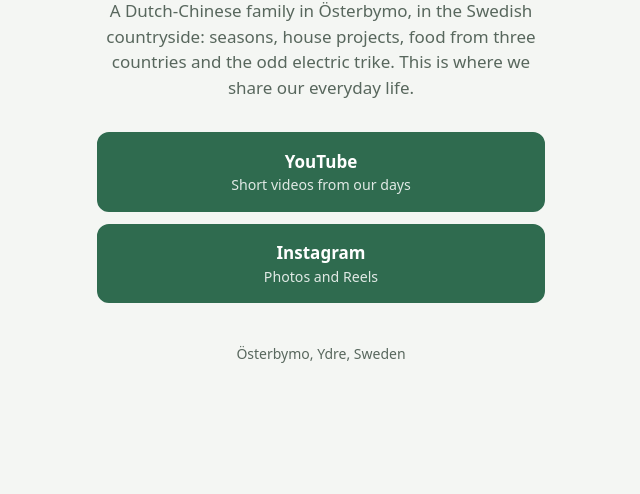
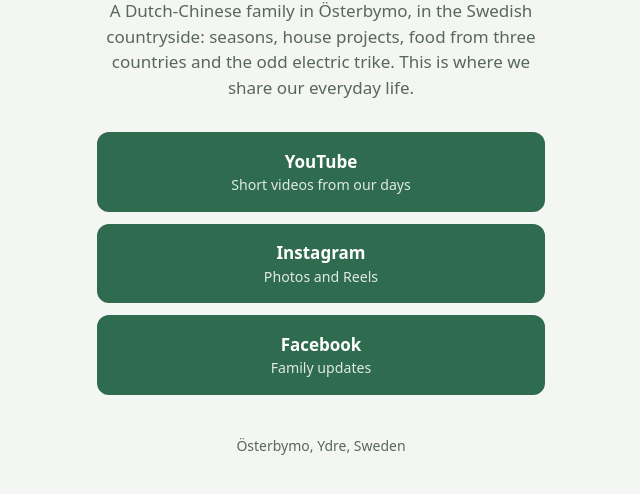
Before and after one commit to gooitzen-xiaoguo/gooitzen-xiaoguo.github.io, a plain HTML site: page index.html in a window 1280 px wide. Shown: the part 152-646 px from the top of the page, without its empty margins (319-959 px from the left). Drawn offline with Linux system fonts and the light colour scheme.

Commit message:
Add files via upload

```diff
--- a/index.html
+++ b/index.html
@@ -31,6 +31,7 @@ footer{margin-top:2.5rem;color:var(--muted);font-size:.875rem}
 <ul>
 <li><a class="link" href="https://www.youtube.com/@gooitzen_xiaoguo">YouTube <small>Short videos from our days</small></a></li>
 <li><a class="link" href="https://www.instagram.com/gooitzen_elzinga/">Instagram <small>Photos and Reels</small></a></li>
+<li><a class="link" href="https://www.facebook.com/profile.php?id=61574962611196">Facebook <small>Family updates</small></a></li>
 </ul>
 <footer>Österbymo, Ydre, Sweden</footer>
 </main>
```
